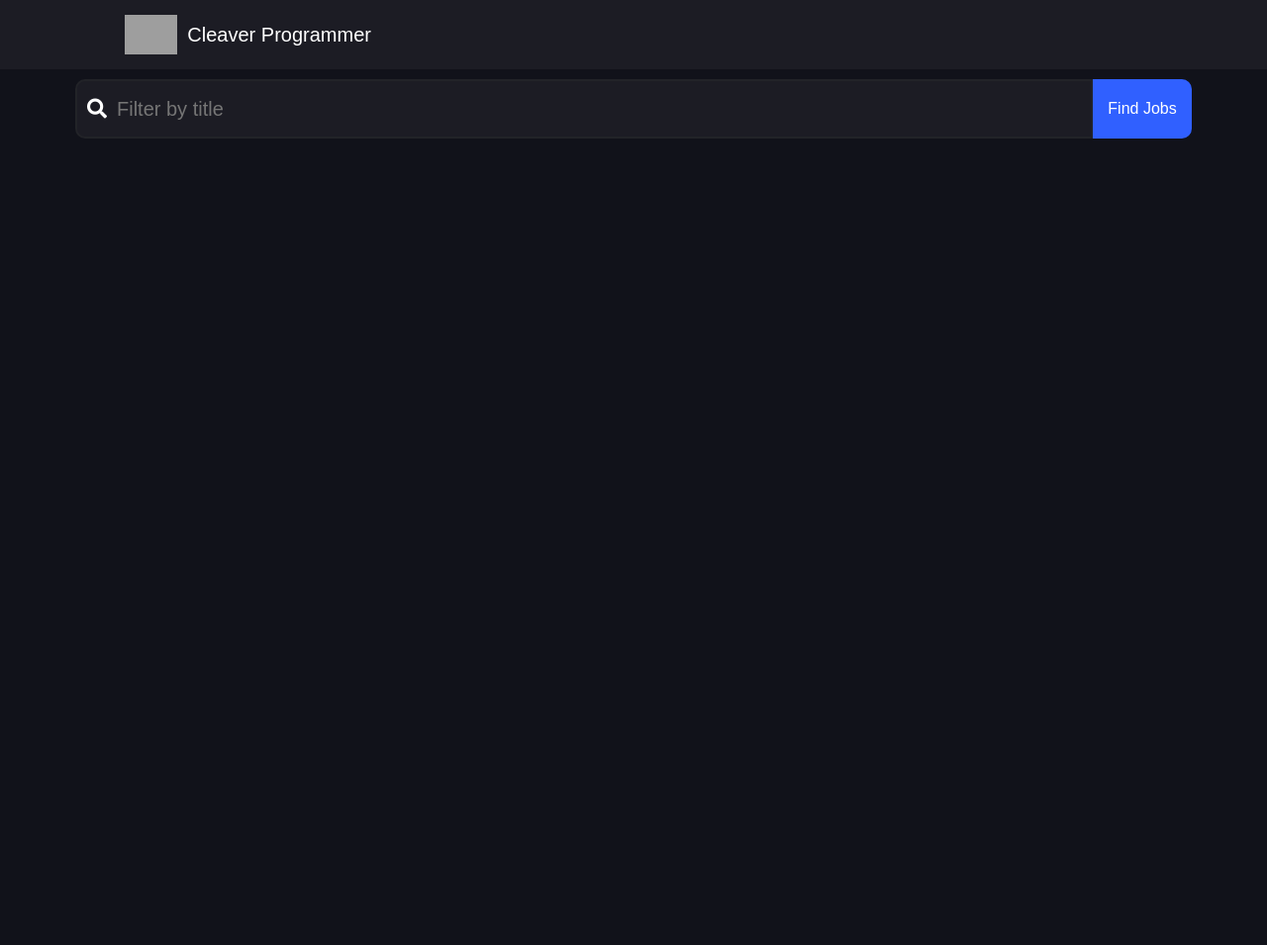
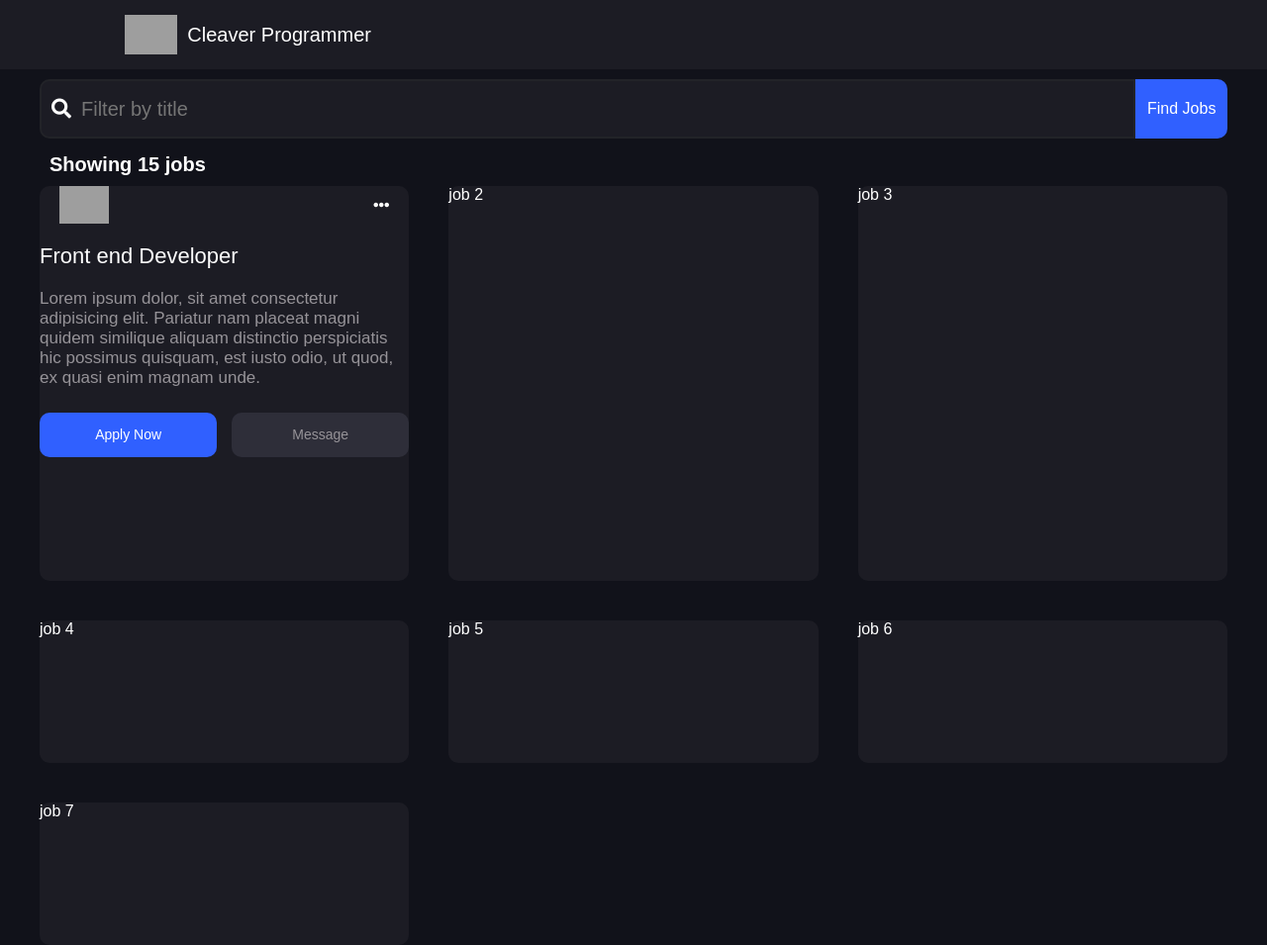
Before and after one commit to Alwaz/Job-Searching-App, a plain HTML site: page index.html in a window 1280 px wide. Shown: the whole page at 99% size. Before the commit the page ends 800 px from the top, so only its background shows below. Drawn offline with Linux system fonts and the light colour scheme; grey boxes are pictures that could not be loaded.

Commit message:
job section added

```diff
--- a/CSS/style.css
+++ b/CSS/style.css
@@ -50,7 +50,7 @@ header {
 
 .search .search__input {
   height: 60px;
-  max-width: 1028px;
+  max-width: 1250px;
   width: 100%;
   display: flex;
   justify-content: space-between;
@@ -101,3 +101,109 @@ header {
   border: 2px solid #5a81ff;
 }
 /* end of search bar styling */
+
+/* job list styling */
+.joblist {
+  background: #11121a;
+  height: 100vh;
+  width: 100%;
+  max-width: 1250px;
+  margin: 0 auto;
+  padding: 0 25px;
+  display: flex;
+  flex-direction: column;
+  margin-top: 15px;
+}
+
+.joblist h1 {
+  margin-left: 10px;
+  font-size: 20px;
+}
+
+.joblist__container {
+  display: grid;
+  margin-top: 10px;
+  gap: 40px;
+  flex-grow: 1;
+  grid-template-columns: repeat(3, 1fr);
+}
+
+.jobTile {
+  background-color: #1c1c24;
+  order: 2px solid #222328;
+  border-radius: 10px;
+  display: flex;
+  flex-direction: column;
+  align-items: flex-start;
+  transition: transform 0.2s;
+}
+
+.jobTile:hover {
+  transform: scale(1.05);
+}
+
+/* styling job tile */
+.top-section {
+  display: flex;
+  width: 100%;
+  align-items: center;
+  justify-content: space-between;
+  padding: 0 20px;
+}
+
+.top-section img {
+  width: 50px;
+}
+
+.role-name {
+  padding: 20px 0;
+}
+
+.role-name span {
+  font-size: 22px;
+}
+
+.job-description {
+  height: 105px;
+  overflow: hidden;
+}
+
+.job-description span {
+  font-size: 17px;
+  color: #969398;
+  font-weight: lighter;
+}
+
+.buttons {
+  display: flex;
+  margin-top: 20px;
+  height: 45px;
+  width: 100%;
+  color: black;
+
+  justify-content: space-between;
+}
+
+.button {
+  flex: 1;
+  background: blue;
+  justify-content: center;
+  align-items: center;
+  border-radius: 10px;
+  color: #969398;
+  background: #2e2e39;
+  font-size: 14px;
+}
+
+.apply-button {
+  color: #ffff;
+  background: #3060ff;
+  margin-right: 15px;
+  display: flex;
+  align-items: center;
+}
+
+.message {
+  display: flex;
+  align-items: center;
+}
--- a/index.html
+++ b/index.html
@@ -53,6 +53,63 @@
       <!--end of search__button container -->
     </div>
 
+    <!-- job list section-->
+    <div class="joblist">
+      <h1>Showing 15 jobs</h1>
+
+      <div class="joblist__container">
+        <div class="jobTile">
+          <div class="top-section">
+            <img
+              src="https://kajabi-storefronts-production.kajabi-cdn.com/kajabi-storefronts-production/themes/284832/settings_images/rLlCifhXRJiT0RoN2FjK_Logo_roundbackground_black.png"
+              alt=""
+            />
+            <i class="fas fa-ellipsis-h"></i>
+          </div>
+          <!-- end of top section -->
+
+          <!-- role name -->
+          <div class="role-name"><span>Front end Developer</span></div>
+          <!-- job description -->
+          <div class="job-description">
+            <span>
+              Lorem ipsum dolor, sit amet consectetur adipisicing elit. Pariatur
+              nam placeat magni quidem similique aliquam distinctio perspiciatis
+              hic possimus quisquam, est iusto odio, ut quod, ex quasi enim
+              magnam unde.
+            </span>
+          </div>
+
+          <!-- buttons -->
+          <div class="buttons">
+            <div class="button apply-button">Apply Now</div>
+            <div class="button message">Message</div>
+          </div>
+        </div>
+        <!-- end of job tile-->
+
+        <div class="jobTile">job 2</div>
+        <!-- end of job tile-->
+
+        <div class="jobTile">job 3</div>
+        <!-- end of job tile-->
+
+        <div class="jobTile">job 4</div>
+        <!-- end of job tile-->
+
+        <div class="jobTile">job 5</div>
+        <!-- end of job tile-->
+
+        <div class="jobTile">job 6</div>
+        <!-- end of job tile-->
+
+        <div class="jobTile">job 7</div>
+        <!-- end of job tile-->
+      </div>
+      <!-- end of job list container -->
+    </div>
+    <!-- end of job list-->
+
     <!-- JS file -->
     <script src="./JS/script.js"></script>
   </body>
```
